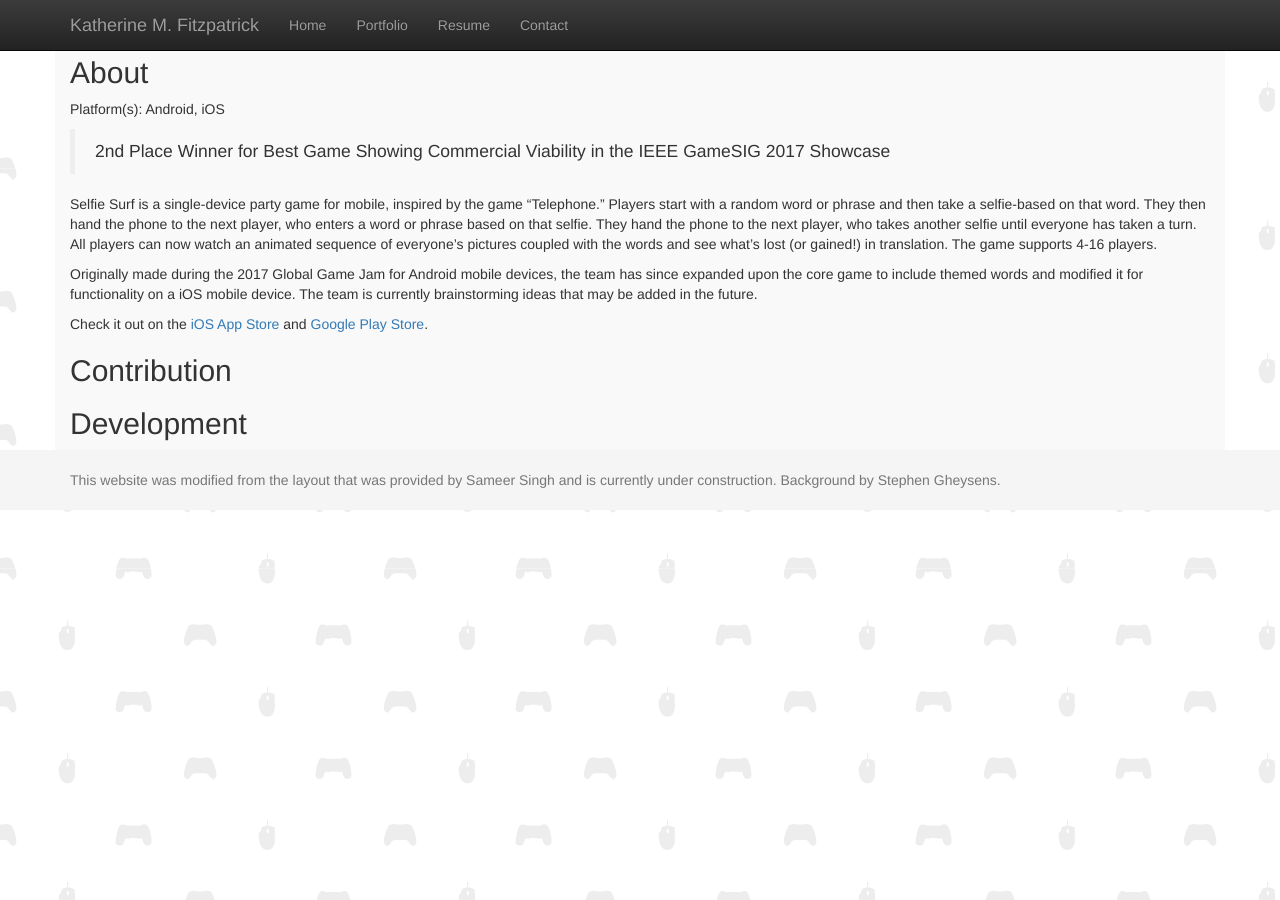
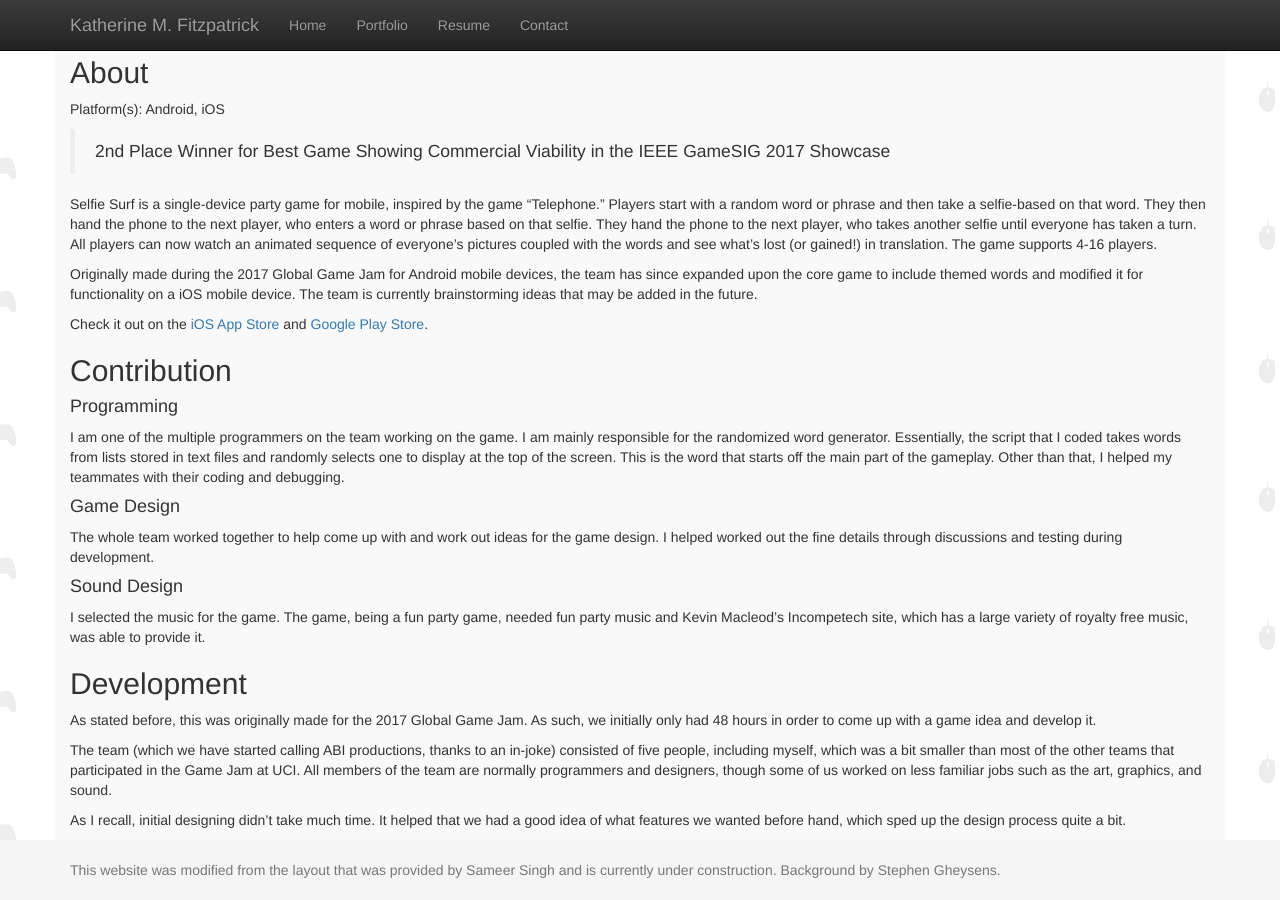
Before and after one commit to kathermf/kathermf.github.io, a Jekyll site: the page built from s_selfiesurf.md, in a window 1280 px wide and 900 px high, scrolled down 632 px. Built offline with Jekyll 4.4.1, drawn with Linux system fonts in a browser that asks for light colours.

Commit message:
Added content to selfiesurf page's contribution and development

```diff
--- a/s_selfiesurf.md
+++ b/s_selfiesurf.md
@@ -24,6 +24,19 @@ and
 [Google Play Store](https://play.google.com/store/apps/details?id=com.Abi.SelfieSurf).
 
 ## Contribution
+#### Programming
+I am one of the multiple programmers on the team working on the game. I am mainly responsible for the randomized word generator. Essentially, the script that I coded takes words from lists stored in text files and randomly selects one to display at the top of the screen. This is the word that starts off the main part of the gameplay. Other than that, I helped my teammates with their coding and debugging.
 
+#### Game Design
+The whole team worked together to help come up with and work out ideas for the game design. I helped worked out the fine details through discussions and testing during development.
+
+#### Sound Design
+I selected the music for the game. The game, being a fun party game, needed fun party music and Kevin Macleod's Incompetech site, which has a large variety of royalty free music, was able to provide it.
 
 ## Development
+
+As stated before, this was originally made for the 2017 Global Game Jam. As such, we initially only had 48 hours in order to come up with a game idea and develop it.
+
+The team (which we have started calling ABI productions, thanks to an in-joke) consisted of five people, including myself, which was a bit smaller than most of the other teams that participated in the Game Jam at UCI. All members of the team are normally programmers and designers, though some of us worked on less familiar jobs such as the art, graphics, and sound.
+
+As I recall, initial designing didn't take much time. It helped that we had a good idea of what features we wanted before hand, which sped up the design process quite a bit.
```
